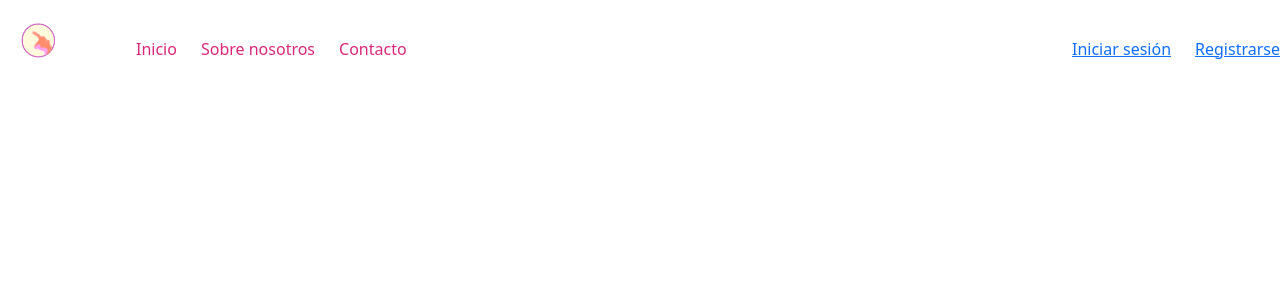
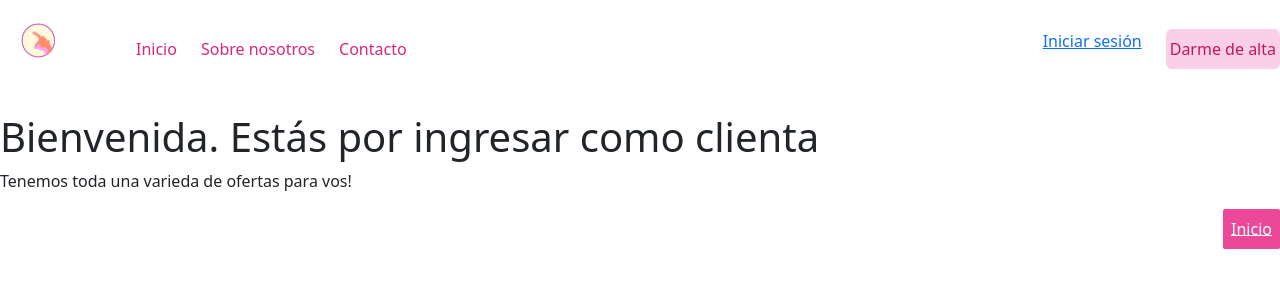
Before and after one commit to Marmax73/miColor, a React (Create React App) app: page /userCliente in a window 1280 px wide. Shown: the top 300 px of the page. Built offline with nearby package versions, Linux system fonts and the light colour scheme.

Commit message:
Nav con enlaces funcionando.

```diff
--- a/src/App.js
+++ b/src/App.js
@@ -6,6 +6,8 @@ import SignIn from "./pages/SignIn";
 import SignUp from "./pages/SignUp";
 import Nosotros from "./pages/Nosotros";
 import Contacto from "./pages/Contacto";
+import UserTienda from "./pages/userTienda";
+import UserCliente from "./pages/userCliente";
 
 function App() {
   return (
@@ -20,6 +22,8 @@ function App() {
         <Route path="/signup" element={<SignUp />} />
         <Route path="/nosotros" element={<Nosotros />} />
         <Route path="/contacto" element={<Contacto />} />
+        <Route path="/userTienda" element={<UserTienda/>} />
+        <Route path="/userCliente" element={<UserCliente />} />
       </Routes>
     </>
   );
--- a/src/components/BotonRetorno.jsx
+++ b/src/components/BotonRetorno.jsx
@@ -2,7 +2,7 @@ import { Link } from "react-router-dom"
 
 const BotonRetorno = () => {
     return (
-        <button className="botonHome flex p-2 bg-pink-500 rounded-sm hover:bg-pink-100 ">
+        <button className="botonHome flex p-2 bg-pink-500 rounded-sm hover:bg-pink-100 hover:text-pink-700 ml-auto ">
             <Link to="/" className="text-white underline-offset-0">Inicio</Link>
         </button>
     )
--- a/src/components/Nav.jsx
+++ b/src/components/Nav.jsx
@@ -2,6 +2,8 @@ import React from 'react';
 import { Link } from "react-router-dom";
 import { useState } from 'react';
 import ManejarDimensionPantalla from '../utils/DimensionPantalla';
+import SignUp from '../pages/SignUp';
+
 
 const Nav = () => {
   const [show, setShow] = useState(false);
@@ -36,7 +38,7 @@ const Nav = () => {
               <Link to="/signin">Iniciar sesión</Link>
             </li>
             <li>
-              <Link to="/signup">Registrarse</Link>
+              <SignUp />
             </li>
           </ul>
         </nav>
@@ -46,7 +48,7 @@ const Nav = () => {
 
                 <img src="/logo2.png" alt="Logo" className=" w-25 h-25 p-0 sm:h-1 mx-auto mt-0 mb-0 justify-center" />
 
-          <button onClick={toggleMenu} className="text-pink-700 cursor-pointer ml-auto text-xl p-2 transition-1000 ">
+          <button onClick={toggleMenu} className="text-pink-700 hover:scale-110 hover:border-pink-600 hover:border-1 cursor-pointer ml-auto text-xl p-2 transition-1000 ">
 
             ☰
           </button>
@@ -68,7 +70,7 @@ const Nav = () => {
                   <Link to="/signin" className="nav-links">Iniciar sesión</Link>
                 </li>
                 <li onClick={toggleMenu}>
-                  <Link to="/signup" className="nav-links">Registrarse</Link>
+                 <SignUp />
                 </li>
               </ul>
 
--- a/src/pages/SignUp.jsx
+++ b/src/pages/SignUp.jsx
@@ -1,17 +1,60 @@
+import React, { useState, useRef, useEffect } from 'react';
+import { Link } from 'react-router-dom';
+
 const SignUp = () => {
+
+  const [isOpen, setIsOpen] = useState(false);
+  const dropdownRef = useRef(null);
+
+  // Cierra el menú si se hace clic fuera
+  useEffect((e) => {
+
+    const handleClickOutside = (event) => {
+      if (dropdownRef.current && !dropdownRef.current.contains(event.target)) {
+        setIsOpen(false);
+      }
+    };
+
+    document.addEventListener('mousedown', handleClickOutside);
+    return () => document.removeEventListener('mousedown', handleClickOutside);
+  }, []);
+
   return (
-    <div>
-      <form>
-        <h2>Registrarse</h2>
-        <label htmlFor="name">Nombre</label>
-        <input type="text" name="name" />
-        <label htmlFor="email">Correo Electrónico</label>
-        <input type="email" name="email" />
-        <label htmlFor="password">Contraseña</label>
-        <input type="password" name="password" />
-        <button type="submit">Registrarse</button>
-      </form>
+    <div ref={dropdownRef} className="relative">
+      <button
+
+        onClick={(e) =>{ e.stopPropagation(); setIsOpen((prev) => !prev)}}
+        className="px-1 py-2 bg-pink-200 text-pink-700 text-left rounded-md hover:bg-gradient-to-r from-pink-200 to-pink-500  hover:scale-105 hover:text-white transition w-full sm:w-auto"
+      >
+        Darme de alta
+      </button>
+
+      {isOpen && (
+        <ul
+          className="absolute duration-800 mt-0 top-full w-56 bg-white border border-gray-300 rounded-md shadow-lg z-[9999]"
+        >
+          <li>
+            <Link
+              to="/userTienda"
+              className="block px-4 py-2 hover:bg-gray-100 text-gray-700 underline-offset-0 hover:text-pink-700"
+              onClick={() =>  setIsOpen(false)}
+            >
+              Inscribirme como Tienda
+            </Link>
+          </li>
+          <li>
+            <Link
+              to="/userCliente"
+              className="block px-4 py-2 hover:bg-gray-100 text-gray-700 underline-offset-0 hover:text-pink-700"
+              onClick={() => setIsOpen(false)}
+            >
+              Inscribirme como Clienta
+            </Link>
+          </li>
+        </ul>
+      )}
     </div>
   );
-}
+};
+
 export default SignUp;
--- /dev/null
+++ b/src/pages/userCliente.jsx
@@ -0,0 +1,13 @@
+import BotonRetorno from "../components/BotonRetorno";
+const userCliente = () => {
+    return (
+        <div>
+            <h1>Bienvenida. Estás por ingresar como clienta</h1>
+            <p>Tenemos toda una varieda de ofertas para vos!</p>
+            <div>
+                <BotonRetorno />
+            </div>
+        </div>
+    );
+}
+export default userCliente;
--- /dev/null
+++ b/src/pages/userTienda.jsx
@@ -0,0 +1,13 @@
+import BotonRetorno from "../components/BotonRetorno";
+const userTienda = () => {
+    return (
+        <div className="p-4">
+            <h1>Bienvenido a la Tienda</h1>
+            <p>Aquí podrás encontrar una variedad de productos y servicios.</p>
+            <div>
+                <BotonRetorno />
+            </div>
+        </div>
+    );
+}
+export default userTienda;
```
